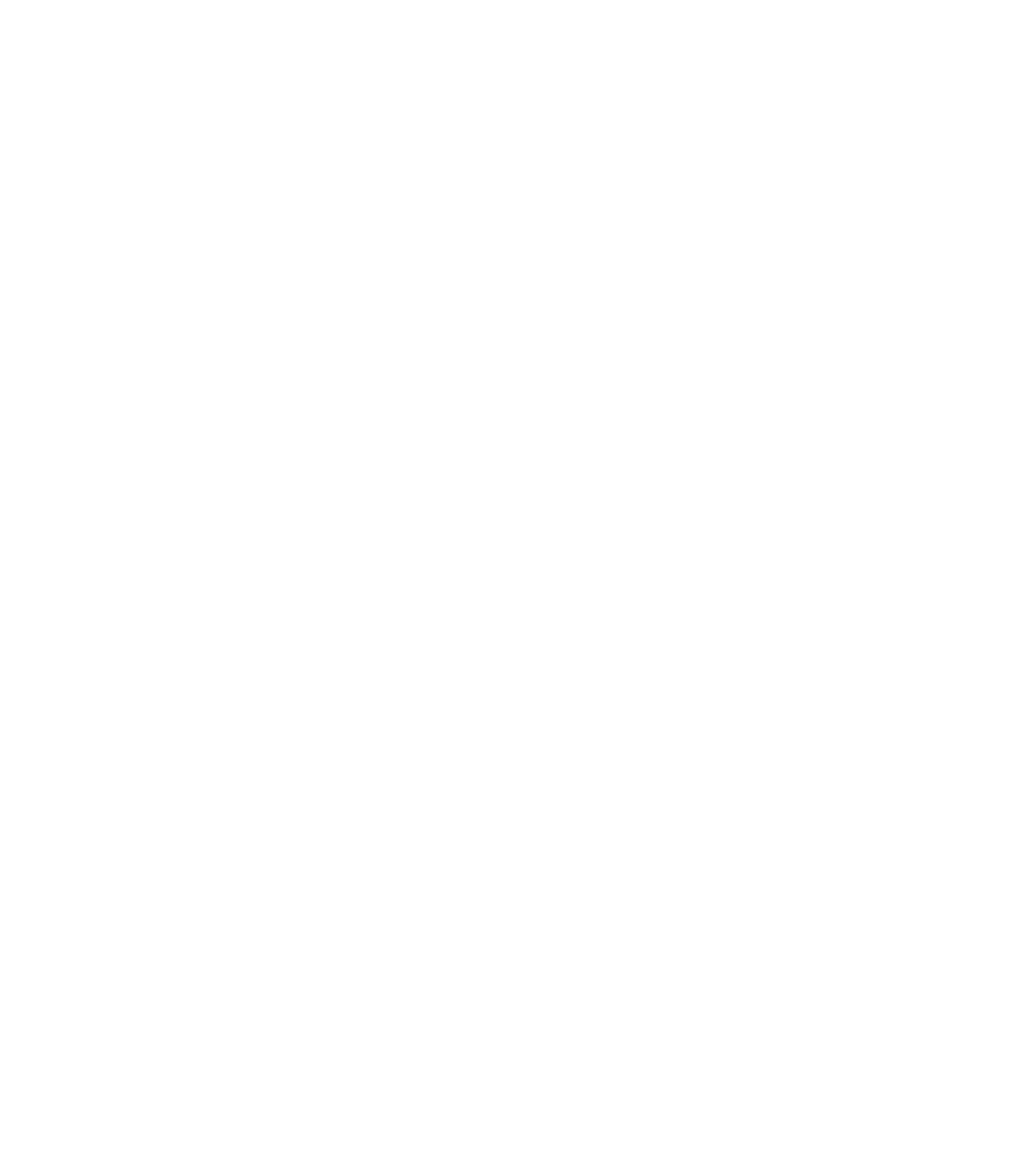
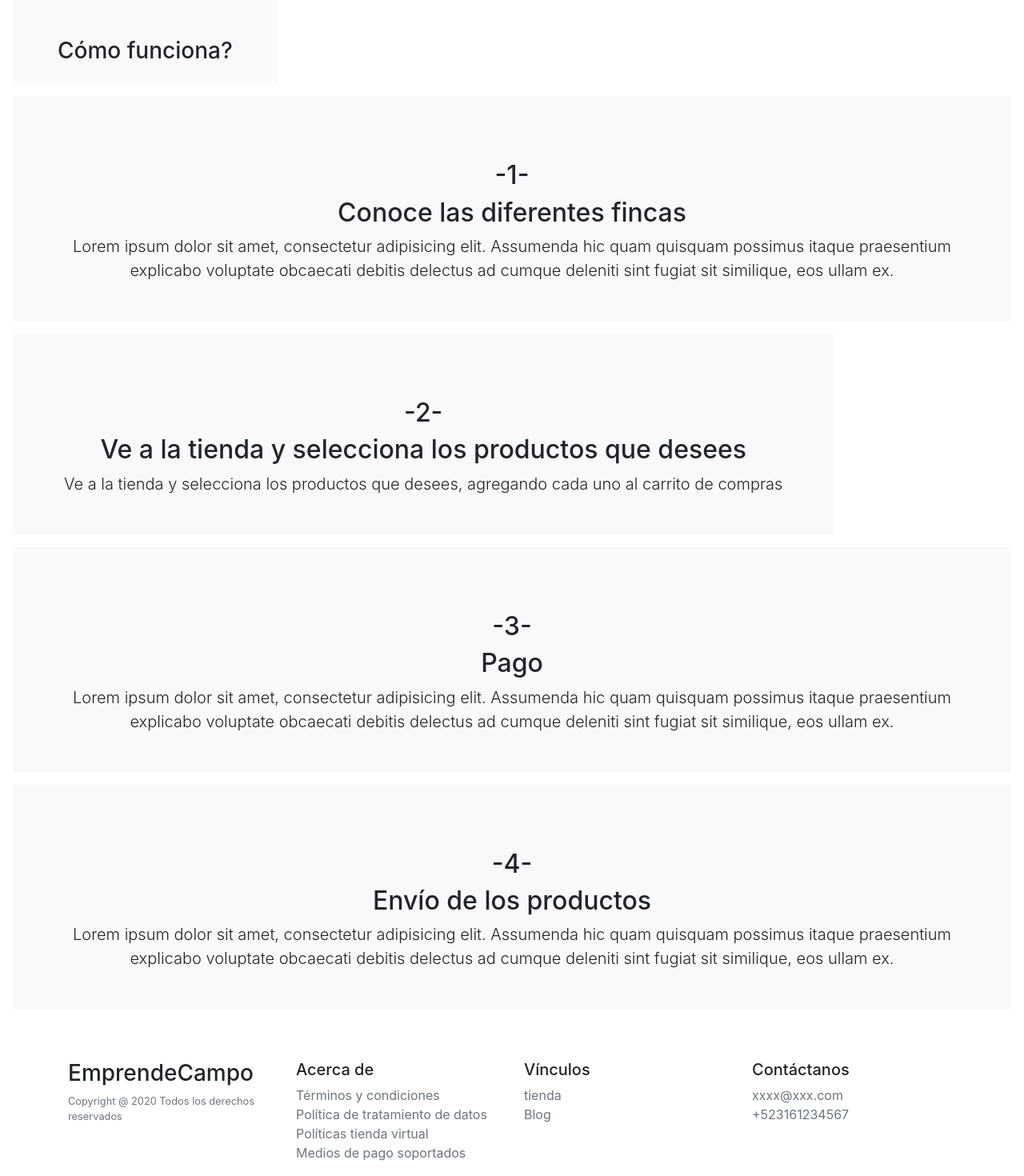
Before and after one commit to gustavorincon/ocio-front, an Angular app: page / in a window 1280 px wide. Shown: the part 1180-2650 px from the top of the page at 80% size. Before the commit the page ends 800 px from the top, so only its background shows below. Built offline with nearby package versions, Linux system fonts and the light colour scheme.

Commit message:
Adding body and footer

```diff
--- a/src/app/app.component.html
+++ b/src/app/app.component.html
@@ -1 +1,3 @@
 <app-header></app-header>
+<app-body></app-body>
+<app-footer></app-footer>
--- a/src/app/app.module.ts
+++ b/src/app/app.module.ts
@@ -3,11 +3,15 @@ import { NgModule } from '@angular/core';
 
 import { AppComponent } from './app.component';
 import { HeaderComponent } from './components/header/header.component';
+import { BodyComponent } from './components/body/body.component';
+import { FooterComponent } from './components/footer/footer.component';
 
 @NgModule({
   declarations: [
     AppComponent,
-    HeaderComponent
+    HeaderComponent,
+    BodyComponent,
+    FooterComponent
   ],
   imports: [
     BrowserModule
--- /dev/null
+++ b/src/app/components/body/body.component.html
@@ -0,0 +1,61 @@
+
+<body>
+
+    <div class="position-relative overflow-hidden p-3 p-md-5 m-md-3 text-center bg-light">
+      <div class="col-md-5 p-lg-5 mx-auto my-5">
+        <h1 class="display-4 font-weight-normal">Apoyamos a los campesinos a que sus emprendimientos hagan presencia
+            en más hogares cada día </h1>
+        <p class="lead font-weight-normal">And an even wittier subheading to boot. Jumpstart your marketing efforts with this example based on Apple’s marketing pages.</p>
+        <a class="btn btn-outline-secondary" href="#">Coming soon</a>
+      </div>
+      <div class="product-device shadow-sm d-none d-md-block"></div>
+      <div class="product-device product-device-2 shadow-sm d-none d-md-block"></div>
+    </div>
+
+    <div class="d-md-flex flex-md-equal w-100 my-md-3 pl-md-3">
+        <div class="bg-light mr-md-3 pt-3 px-3 pt-md-5 px-md-5 text-center overflow-hidden">
+            <div class="my-2 p-2">
+                <h3>Cómo funciona?</h3>
+            </div>
+        </div>
+
+    </div>
+
+
+    <div class="d-md-flex flex-md-equal w-100 my-md-3 pl-md-3">
+      <div class="bg-light mr-md-3 pt-3 px-3 pt-md-5 px-md-5 text-center overflow-hidden">
+        <div class="my-3 p-3">
+            <h2 class="display-5">-1-</h2>
+          <h2 class="display-5">Conoce las diferentes fincas</h2>
+          <p class="lead">Lorem ipsum dolor sit amet, consectetur adipisicing elit. Assumenda hic quam quisquam possimus itaque praesentium explicabo voluptate obcaecati debitis delectus ad cumque deleniti sint fugiat sit similique, eos ullam ex.</p>
+        </div>
+      </div>
+    </div>
+    <div class="d-md-flex flex-md-equal w-100 my-md-3 pl-md-3">
+        <div class="bg-light mr-md-3 pt-3 px-3 pt-md-5 px-md-5 text-center overflow-hidden">
+          <div class="my-3 p-3">
+              <h2 class="display-5">-2-</h2>
+            <h2 class="display-5">Ve a la tienda y selecciona los productos que desees</h2>
+            <p class="lead">Ve a la tienda y selecciona los productos que desees, agregando cada uno al carrito de compras</p>
+          </div>
+        </div>
+      </div>
+      <div class="d-md-flex flex-md-equal w-100 my-md-3 pl-md-3">
+        <div class="bg-light mr-md-3 pt-3 px-3 pt-md-5 px-md-5 text-center overflow-hidden">
+          <div class="my-3 p-3">
+              <h2 class="display-5">-3-</h2>
+            <h2 class="display-5">Pago</h2>
+            <p class="lead">Lorem ipsum dolor sit amet, consectetur adipisicing elit. Assumenda hic quam quisquam possimus itaque praesentium explicabo voluptate obcaecati debitis delectus ad cumque deleniti sint fugiat sit similique, eos ullam ex.</p>
+          </div>
+        </div>
+      </div>
+      <div class="d-md-flex flex-md-equal w-100 my-md-3 pl-md-3">
+        <div class="bg-light mr-md-3 pt-3 px-3 pt-md-5 px-md-5 text-center overflow-hidden">
+          <div class="my-3 p-3">
+              <h2 class="display-5">-4-</h2>
+            <h2 class="display-5">Envío de los productos</h2>
+            <p class="lead">Lorem ipsum dolor sit amet, consectetur adipisicing elit. Assumenda hic quam quisquam possimus itaque praesentium explicabo voluptate obcaecati debitis delectus ad cumque deleniti sint fugiat sit similique, eos ullam ex.</p>
+          </div>
+        </div>
+      </div>
+    </body>
--- /dev/null
+++ b/src/app/components/body/body.component.ts
@@ -0,0 +1,15 @@
+import { Component, OnInit } from '@angular/core';
+
+@Component({
+  selector: 'app-body',
+  templateUrl: './body.component.html',
+  styleUrls: ['./body.component.css']
+})
+export class BodyComponent implements OnInit {
+
+  constructor() { }
+
+  ngOnInit(): void {
+  }
+
+}
--- /dev/null
+++ b/src/app/components/footer/footer.component.html
@@ -0,0 +1,33 @@
+
+<footer class="container py-5">
+    <div class="row">
+      <div class="col-12 col-md">
+        <h3>EmprendeCampo</h3>
+        <small class="d-block mb-3 text-muted">Copyright @ 2020 Todos los derechos reservados</small>
+      </div>
+      <div class="col-6 col-md">
+        <h5>Acerca de</h5>
+        <ul class="list-unstyled text-small">
+          <li><a class="text-muted" href="#">Términos y condiciones</a></li>
+          <li><a class="text-muted" href="#">Política de tratamiento de datos</a></li>
+          <li><a class="text-muted" href="#">Políticas tienda virtual</a></li>
+          <li><a class="text-muted" href="#">Medios de pago soportados</a></li>
+        </ul>
+      </div>
+      <div class="col-6 col-md">
+        <h5>Vínculos</h5>
+        <ul class="list-unstyled text-small">
+          <li><a class="text-muted" href="#">tienda</a></li>
+          <li><a class="text-muted" href="#">Blog</a></li>
+
+        </ul>
+      </div>
+      <div class="col-6 col-md">
+        <h5>Contáctanos</h5>
+        <ul class="list-unstyled text-small">
+          <li><a class="text-muted" href="#">xxxx@xxx.com</a></li>
+          <li><a class="text-muted" href="#">+523161234567</a></li>
+        </ul>
+      </div>
+    </div>
+  </footer>
--- /dev/null
+++ b/src/app/components/footer/footer.component.ts
@@ -0,0 +1,15 @@
+import { Component, OnInit } from '@angular/core';
+
+@Component({
+  selector: 'app-footer',
+  templateUrl: './footer.component.html',
+  styleUrls: ['./footer.component.css']
+})
+export class FooterComponent implements OnInit {
+
+  constructor() { }
+
+  ngOnInit(): void {
+  }
+
+}
--- a/src/app/components/header/header.component.html
+++ b/src/app/components/header/header.component.html
@@ -1,4 +1,4 @@
-<nav class="navbar navbar-expand-lg navbar-light bg-light">
+<nav class="navbar navbar-expand-lg  sticky-top navbar-light bg-light" style="background-color: #e3f2fd;">
     <a class="navbar-brand" href="#">EmpreCampo
     </a>
     <button class="navbar-toggler" type="button" data-toggle="collapse" data-target="#navbarSupportedContent" aria-controls="navbarSupportedContent" aria-expanded="false" aria-label="Toggle navigation">
--- a/src/index.html
+++ b/src/index.html
@@ -7,6 +7,10 @@
   <meta name="viewport" content="width=device-width, initial-scale=1">
   <link rel="icon" type="image/x-icon" href="favicon.ico">
   <link rel="stylesheet" href="https://cdn.jsdelivr.net/npm/bootstrap@4.5.3/dist/css/bootstrap.min.css" integrity="sha384-TX8t27EcRE3e/ihU7zmQxVncDAy5uIKz4rEkgIXeMed4M0jlfIDPvg6uqKI2xXr2" crossorigin="anonymous">
+  <script src="https://code.jquery.com/jquery-3.5.1.slim.min.js" integrity="sha384-DfXdz2htPH0lsSSs5nCTpuj/zy4C+OGpamoFVy38MVBnE+IbbVYUew+OrCXaRkfj" crossorigin="anonymous"></script>
+  <script src="https://cdn.jsdelivr.net/npm/popper.js@1.16.1/dist/umd/popper.min.js" integrity="sha384-9/reFTGAW83EW2RDu2S0VKaIzap3H66lZH81PoYlFhbGU+6BZp6G7niu735Sk7lN" crossorigin="anonymous"></script>
+  <script src="https://cdn.jsdelivr.net/npm/bootstrap@4.5.3/dist/js/bootstrap.min.js" integrity="sha384-w1Q4orYjBQndcko6MimVbzY0tgp4pWB4lZ7lr30WKz0vr/aWKhXdBNmNb5D92v7s" crossorigin="anonymous"></script>
+
 </head>
 <body>
   <app-root></app-root>
```
Also changed, not shown: src/app/components/body/body.component.css (added), src/app/components/footer/footer.component.css (added), 2 other files (tests, documents, lock files or other folders).
